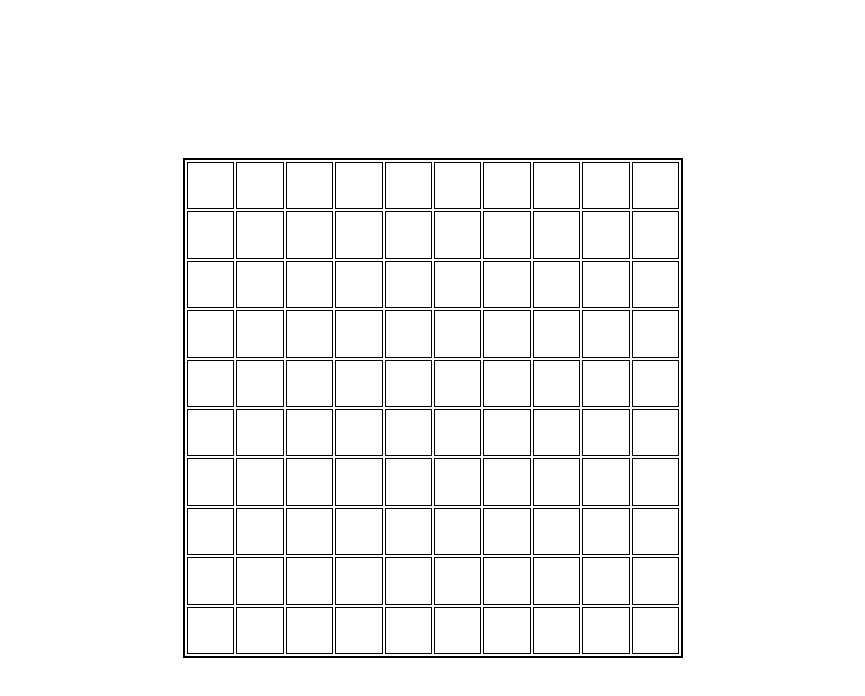
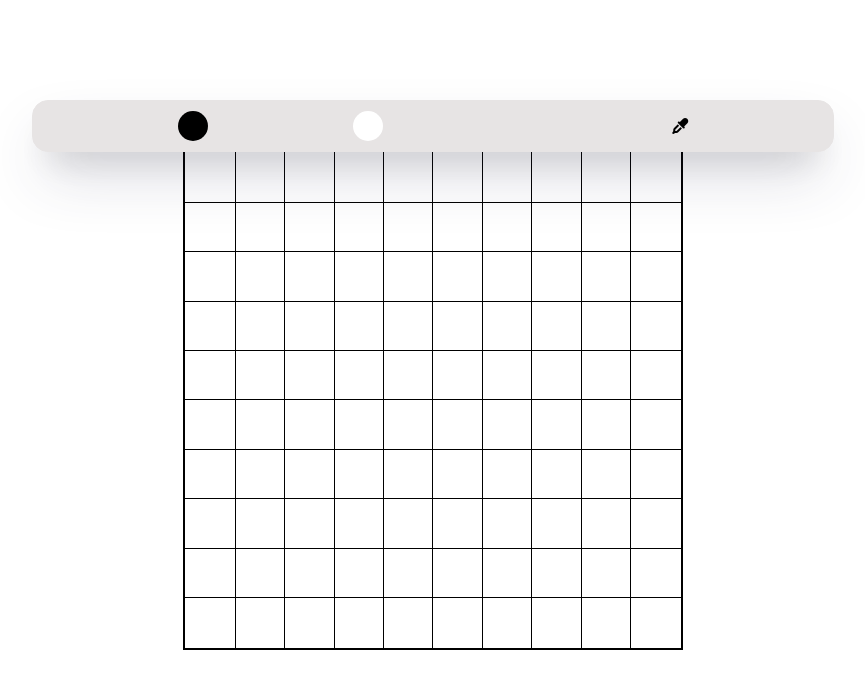
Before and after one commit to jeancarloslima/editor-pixel-art, a plain HTML site: page index.html in a window 1280 px wide. Shown: the whole page, without its empty margins (207-1072 px from the left). Drawn offline with Linux system fonts and the light colour scheme.

Commit message:
Criando estrutura inicial do menu

```diff
--- a/index.html
+++ b/index.html
@@ -4,10 +4,21 @@
     <meta charset="UTF-8">
     <meta name="viewport" content="width=device-width, initial-scale=1.0">
     <title>Criador Pixel Art</title>
+    <link rel="stylesheet" href="https://cdnjs.cloudflare.com/ajax/libs/font-awesome/6.7.2/css/all.min.css" integrity="sha512-Evv84Mr4kqVGRNSgIGL/F/aIDqQb7xQ2vcrdIwxfjThSH8CSR7PBEakCr51Ck+w+/U6swU2Im1vVX0SVk9ABhg==" crossorigin="anonymous" referrerpolicy="no-referrer" />
+    <link rel="stylesheet" href="reset.css">
     <link rel="stylesheet" href="style.css">
     <script src="script.js" defer></script>
 </head>
 <body>
+
+    <section class="menu">
+        <div id="cor-principal-picker"></div>
+        <div id="cor-secundaria-picker"></div>
+        <div id="tamanho-lapis-seletor"></div>
+        <div id="cor-picker">
+            <i class="fa-solid fa-eye-dropper"></i>
+        </div>
+    </section>
 
     <div class="container">
         <table class="tabela">
--- /dev/null
+++ b/reset.css
@@ -0,0 +1,43 @@
+html, body, div, span, applet, object, iframe,
+h1, h2, h3, h4, h5, h6, p, blockquote, pre,
+a, abbr, acronym, address, big, cite, code,
+del, dfn, em, img, ins, kbd, q, s, samp,
+small, strike, strong, sub, sup, tt, var,
+b, u, i, center,
+dl, dt, dd, ol, ul, li,
+fieldset, form, label, legend,
+table, caption, tbody, tfoot, thead, tr, th, td,
+article, aside, canvas, details, embed,
+figure, figcaption, footer, header, hgroup,
+menu, nav, output, ruby, section, summary,
+time, mark, audio, video {
+	margin: 0;
+	padding: 0;
+	border: 0;
+	font-size: 100%;
+	font: inherit;
+	vertical-align: baseline;
+}
+/* HTML5 display-role reset for older browsers */
+article, aside, details, figcaption, figure,
+footer, header, hgroup, menu, nav, section {
+	display: block;
+}
+body {
+	line-height: 1;
+}
+ol, ul {
+	list-style: none;
+}
+blockquote, q {
+	quotes: none;
+}
+blockquote:before, blockquote:after,
+q:before, q:after {
+	content: '';
+	content: none;
+}
+table {
+	border-collapse: collapse;
+	border-spacing: 0;
+}
--- a/style.css
+++ b/style.css
@@ -1,3 +1,54 @@
+:root {
+    /* Cores */
+    --cor-primaria: #FFF;
+    --cor-secundaria: #000;
+    --cor-terciaria: #e7e4e4;
+    /* Fontes */
+    --fonte-primaria: ;
+    /* Configs */
+    font-size: 16px;
+}
+
+html {
+    box-sizing: border-box;
+}
+
+body {
+    font-family: var(--fonte-primaria);
+}
+
+.menu {
+    display: flex;
+    align-items: center;
+    justify-content: space-evenly;
+    width: clamp(280px, 80vw, 800px);
+    height: 50px;
+    position: fixed;
+    top: 100px;
+    left: 50%;
+    transform: translateX(-50%);
+    border: 1px solid var(--cor-terciaria);
+    border-radius: 16px;
+    background-color: var(--cor-terciaria);
+    box-shadow: rgba(50, 50, 93, 0.25) 0px 30px 60px -12px, rgba(0, 0, 0, 0.3) 0px 18px 36px -18px;
+}
+
+#cor-principal-picker,
+#cor-secundaria-picker {
+    width: 30px;
+    height: 30px;
+    border-radius: 50%;
+    cursor: pointer;
+}
+
+#cor-principal-picker {
+    background-color: var(--cor-secundaria);
+}
+
+#cor-secundaria-picker {
+    background-color: var(--cor-primaria);
+}
+
 .container {
     display: flex;
     justify-content: center;
@@ -8,16 +59,16 @@
 .tabela {
     width: 500px;
     height: 500px;
-    border: 2px solid #000;
+    border: 2px solid var(--cor-secundaria);
 }
 
 .elemento-tabela {
     width: 10px;
     height: 10px;
     cursor: pointer;
-    border: 1px solid #000;
+    border: 1px solid var(--cor-secundaria);
 }
 
 .preenchido {
-    background-color: #000;
+    background-color: var(--cor-secundaria);
 }
```
